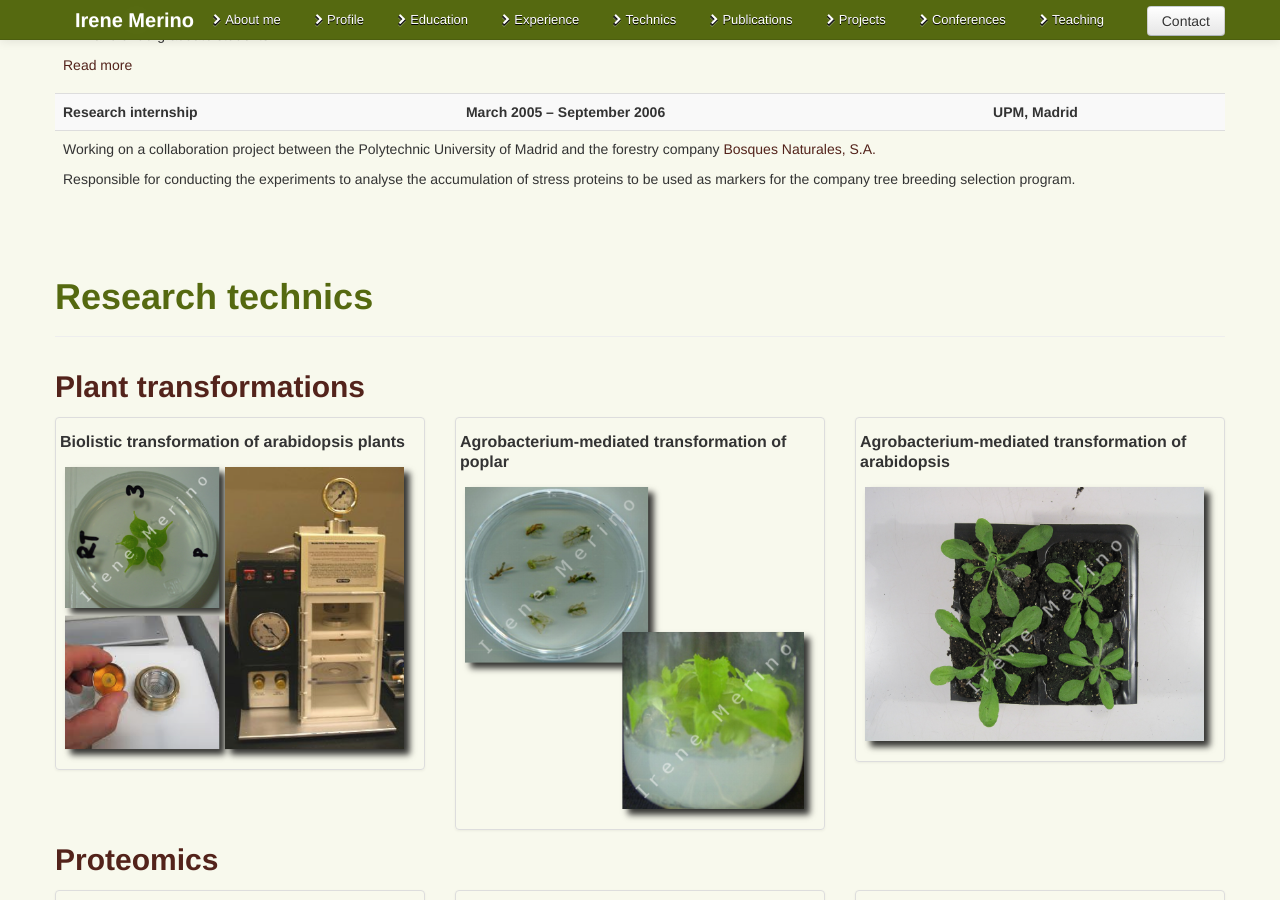
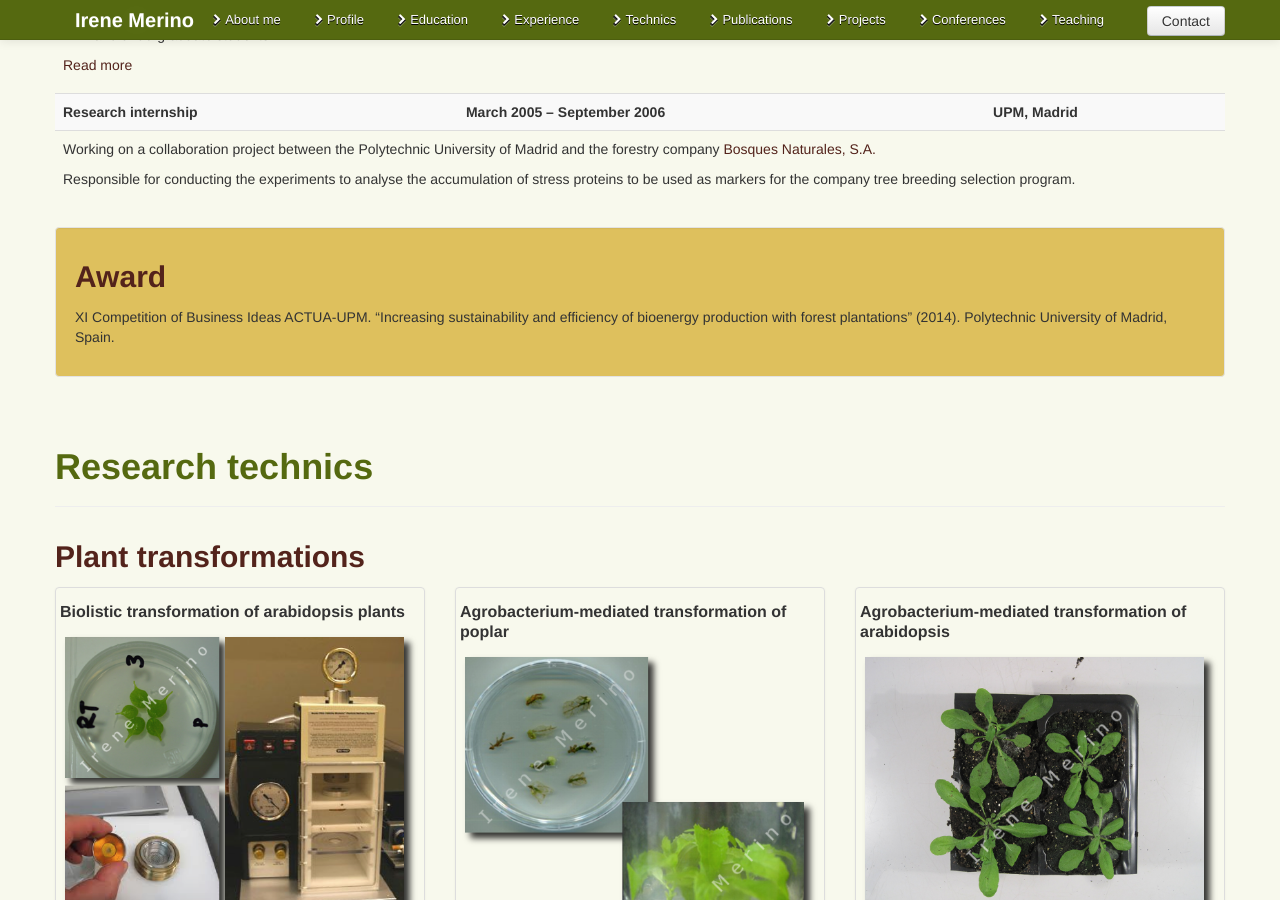
Before and after one commit to irenemerino/irenemerino, a Jekyll site: the page built from index.html, in a window 1280 px wide and 900 px high, scrolled down 1949 px. Built offline with Jekyll 4.4.1, drawn with Linux system fonts in a browser that asks for light colours; nearby versions of some CDN libraries.

Commit message:
add awards to experience section

```diff
--- a/index.html
+++ b/index.html
@@ -206,6 +206,10 @@ lang: es
         </tr>
       </tbody>
     </table>
+    <div class="well">
+      <h2>Award</h2>
+      <p>XI Competition of Business Ideas ACTUA-UPM. “Increasing sustainability and efficiency of bioenergy production with forest plantations” (2014). Polytechnic University of Madrid, Spain.</p>
+    </div>
   </section>
 
   <section id="technichs">
```
